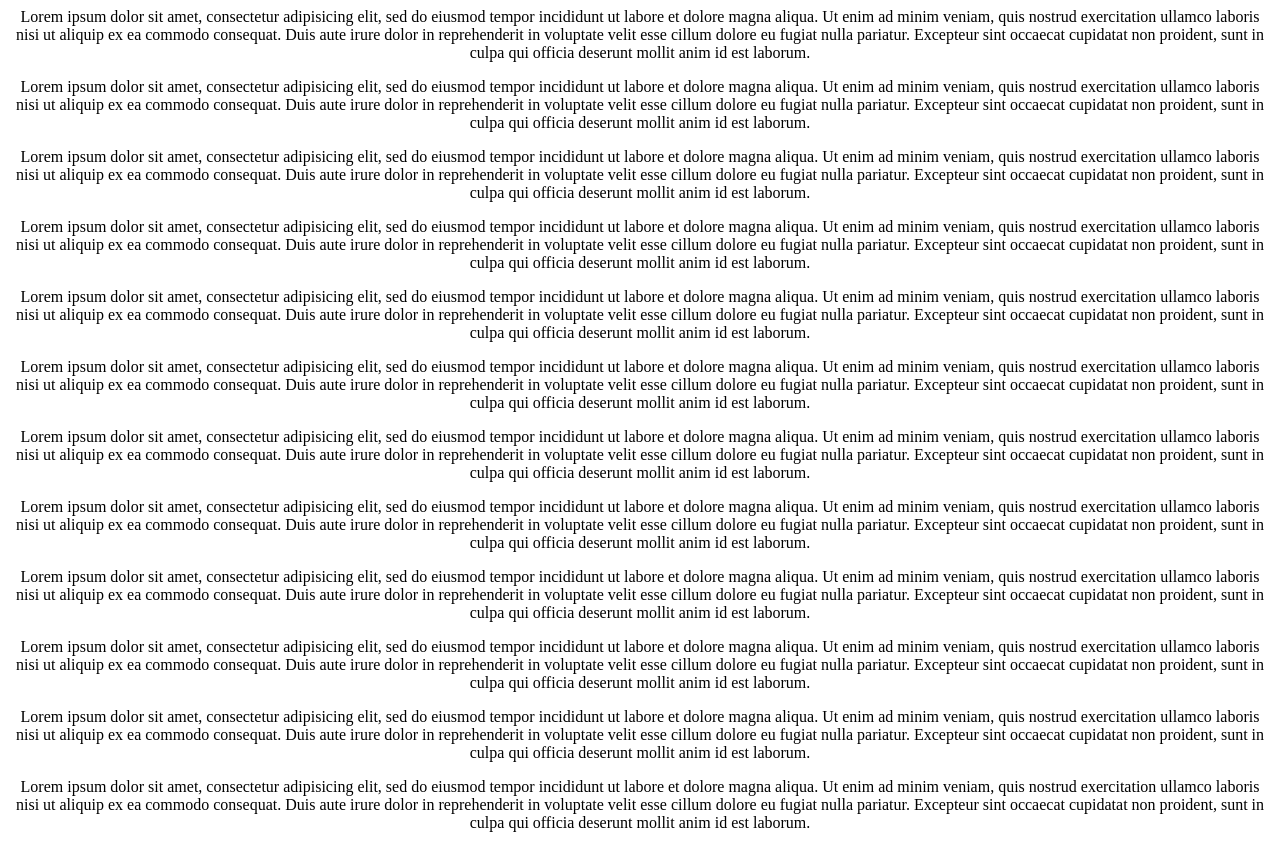
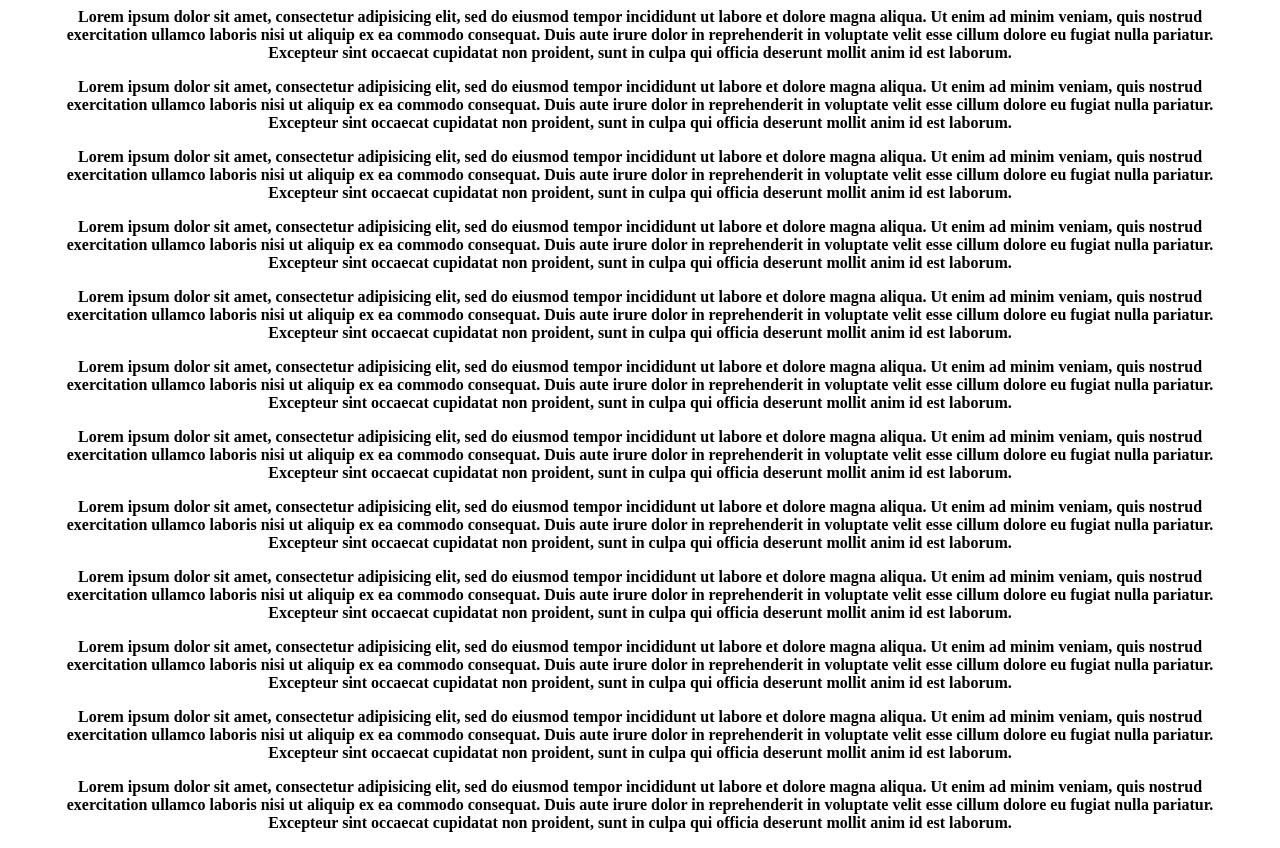
Before and after one commit to HamzaHd98/monRepo, a plain HTML site: page index.html in a window 1280 px wide. Shown: the part 74-922 px from the top of the page. Drawn offline with Linux system fonts and the light colour scheme.

Commit message:
Encore plus du code CSS.

```diff
--- a/style.css
+++ b/style.css
@@ -8,4 +8,9 @@ h1 {
 
 p {
 	text-align: center;
+	font-weight: bold;
 }
+
+body {
+	margin: 0px 50px;
+}
```
